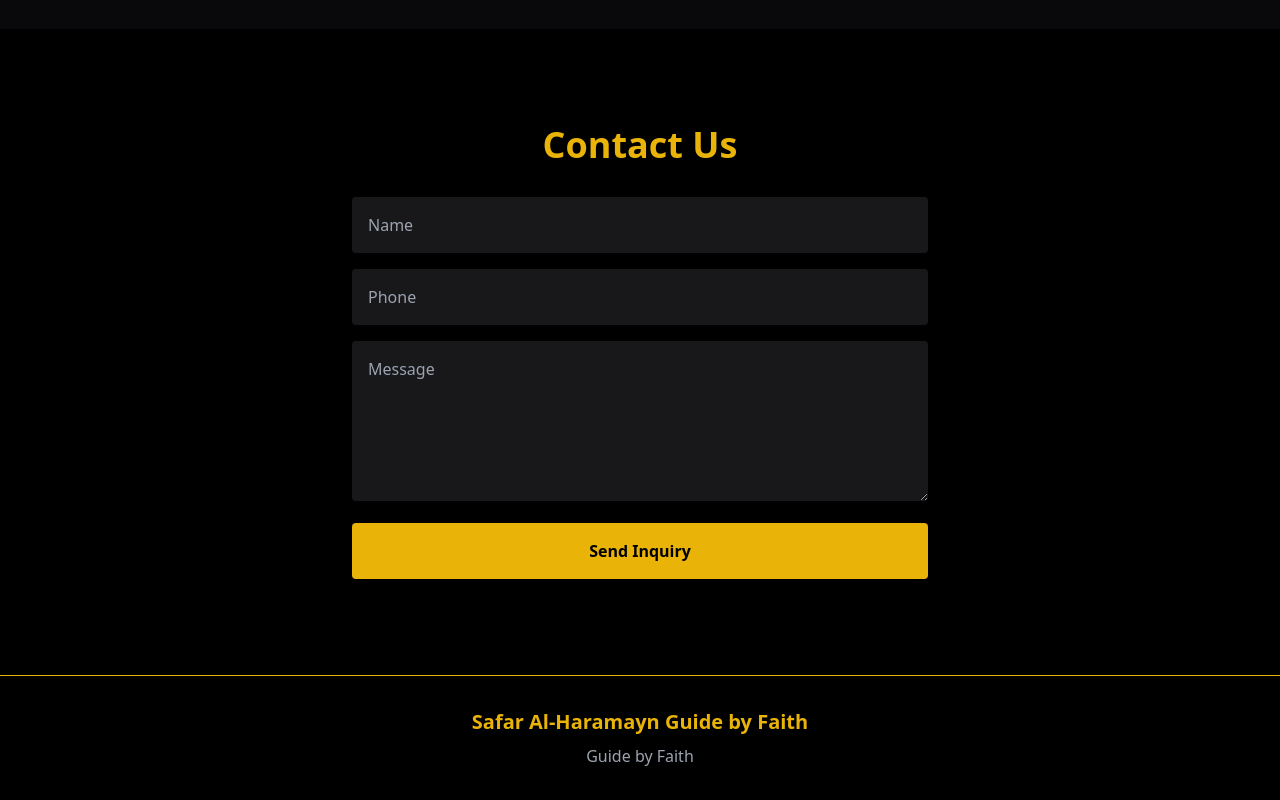
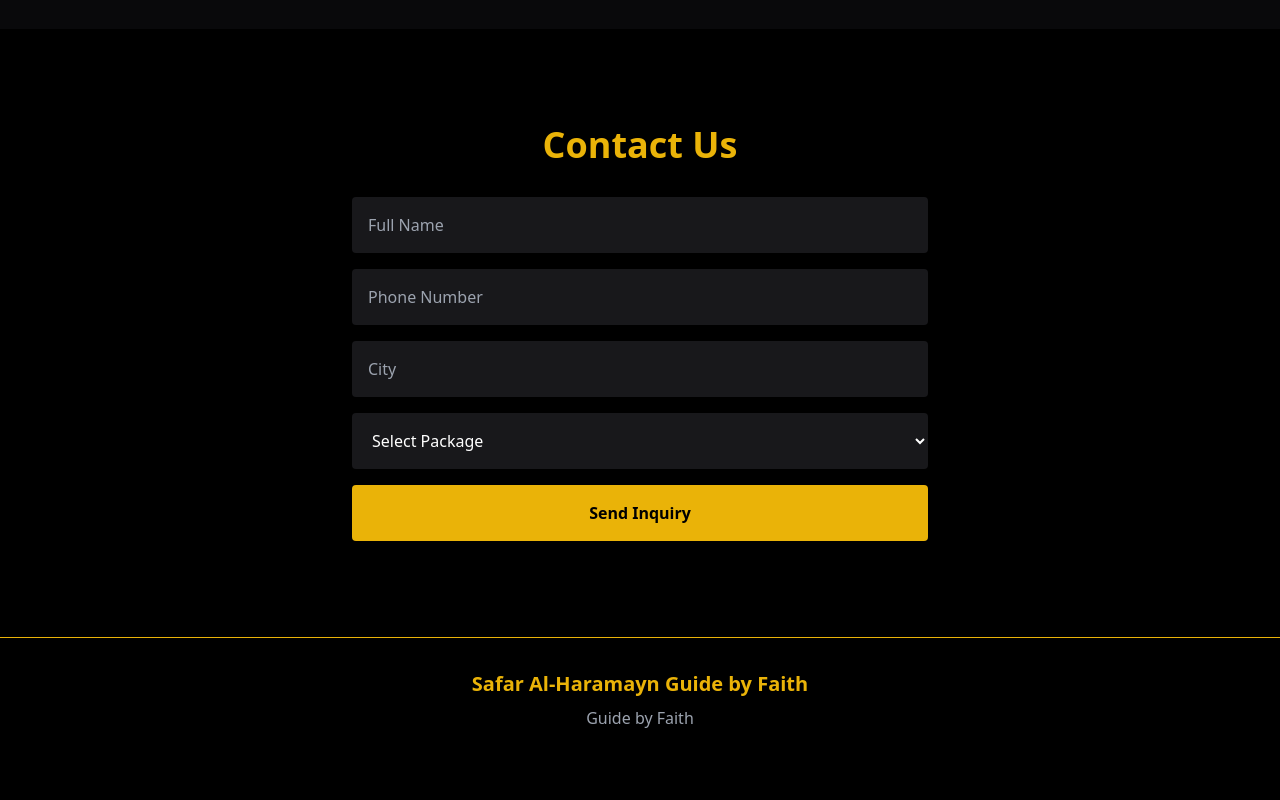
Before and after one commit to sohilcodes/safar-al-haramayn, a Next.js app: page / in a window 1280 px wide. Shown: the part 1957-2757 px from the top of the page. After the commit the page ends 2719 px from the top, so only its background shows below. Built offline with nearby package versions, Linux system fonts and the light colour scheme; no server answers.

Commit message:
Update Contact.tsx

```diff
--- a/components/Contact.tsx
+++ b/components/Contact.tsx
@@ -1,4 +1,50 @@
+"use client";
+
+import { useState } from "react";
+import { supabase } from "@/lib/supabase";
+
 export default function Contact() {
+  const [name, setName] = useState("");
+  const [phone, setPhone] = useState("");
+  const [city, setCity] = useState("");
+  const [pkg, setPkg] = useState("");
+  const [loading, setLoading] = useState(false);
+
+  const handleSubmit = async () => {
+    if (!name || !phone) {
+      alert("Please fill required fields");
+      return;
+    }
+
+    setLoading(true);
+
+    const { error } = await supabase
+      .from("inquiries")
+      .insert([
+        {
+          name,
+          phone,
+          city,
+          package: pkg,
+        },
+      ]);
+
+    setLoading(false);
+
+    if (error) {
+      alert("Something went wrong");
+      console.log(error);
+      return;
+    }
+
+    alert("Inquiry Submitted Successfully");
+
+    setName("");
+    setPhone("");
+    setCity("");
+    setPkg("");
+  };
+
   return (
     <section
       id="contact"
@@ -11,22 +57,49 @@ export default function Contact() {
         </h2>
 
         <input
-          placeholder="Name"
+          value={name}
+          onChange={(e) => setName(e.target.value)}
+          placeholder="Full Name"
           className="w-full p-4 mb-4 bg-zinc-900 rounded"
         />
 
         <input
-          placeholder="Phone"
+          value={phone}
+          onChange={(e) => setPhone(e.target.value)}
+          placeholder="Phone Number"
           className="w-full p-4 mb-4 bg-zinc-900 rounded"
         />
 
-        <textarea
-          placeholder="Message"
-          className="w-full p-4 mb-4 bg-zinc-900 rounded h-40"
+        <input
+          value={city}
+          onChange={(e) => setCity(e.target.value)}
+          placeholder="City"
+          className="w-full p-4 mb-4 bg-zinc-900 rounded"
         />
 
-        <button className="w-full py-4 bg-yellow-500 text-black font-bold rounded">
-          Send Inquiry
+        <select
+          value={pkg}
+          onChange={(e) => setPkg(e.target.value)}
+          className="w-full p-4 mb-4 bg-zinc-900 rounded"
+        >
+          <option value="">Select Package</option>
+          <option value="Economy Umrah">
+            Economy Umrah
+          </option>
+          <option value="Premium Umrah">
+            Premium Umrah
+          </option>
+          <option value="VIP Umrah">
+            VIP Umrah
+          </option>
+        </select>
+
+        <button
+          onClick={handleSubmit}
+          disabled={loading}
+          className="w-full py-4 bg-yellow-500 text-black font-bold rounded"
+        >
+          {loading ? "Submitting..." : "Send Inquiry"}
         </button>
 
       </div>
```
